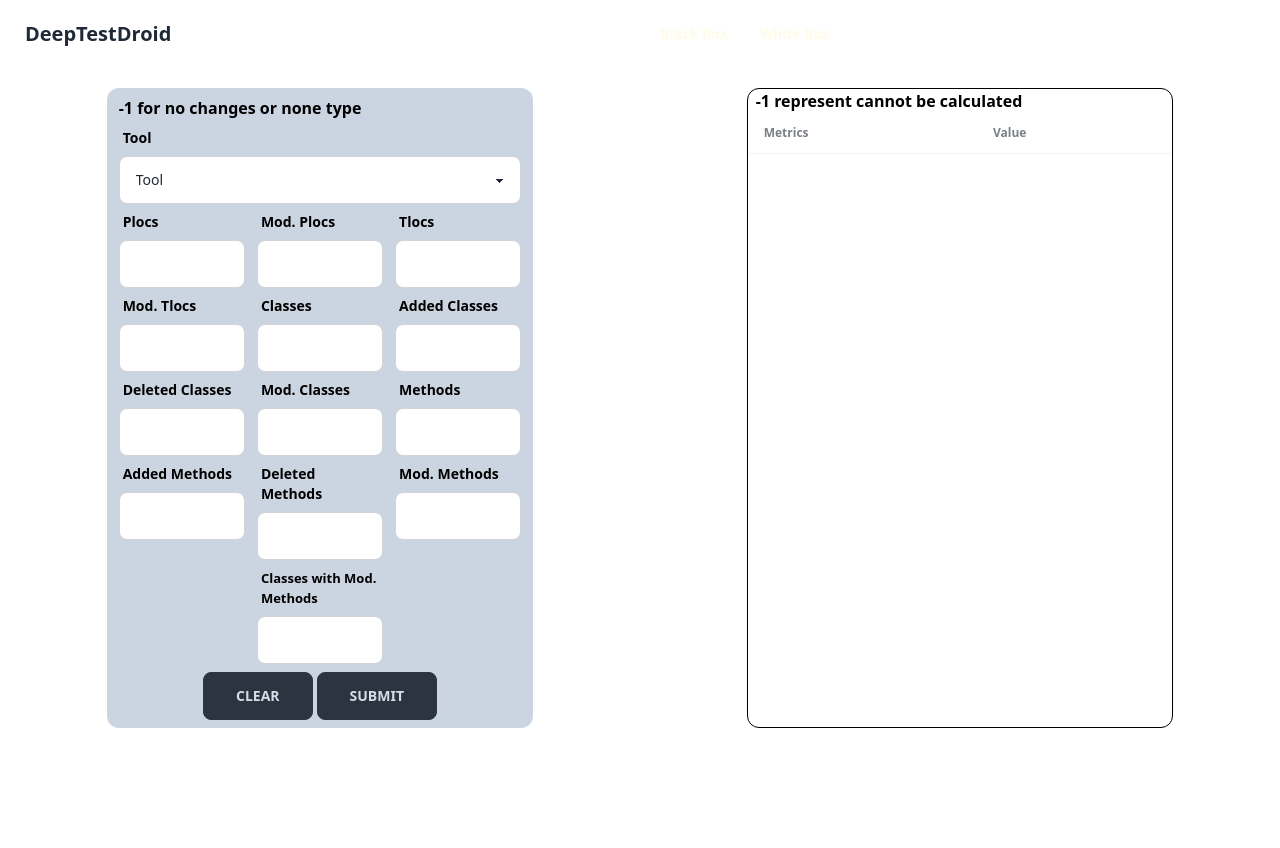
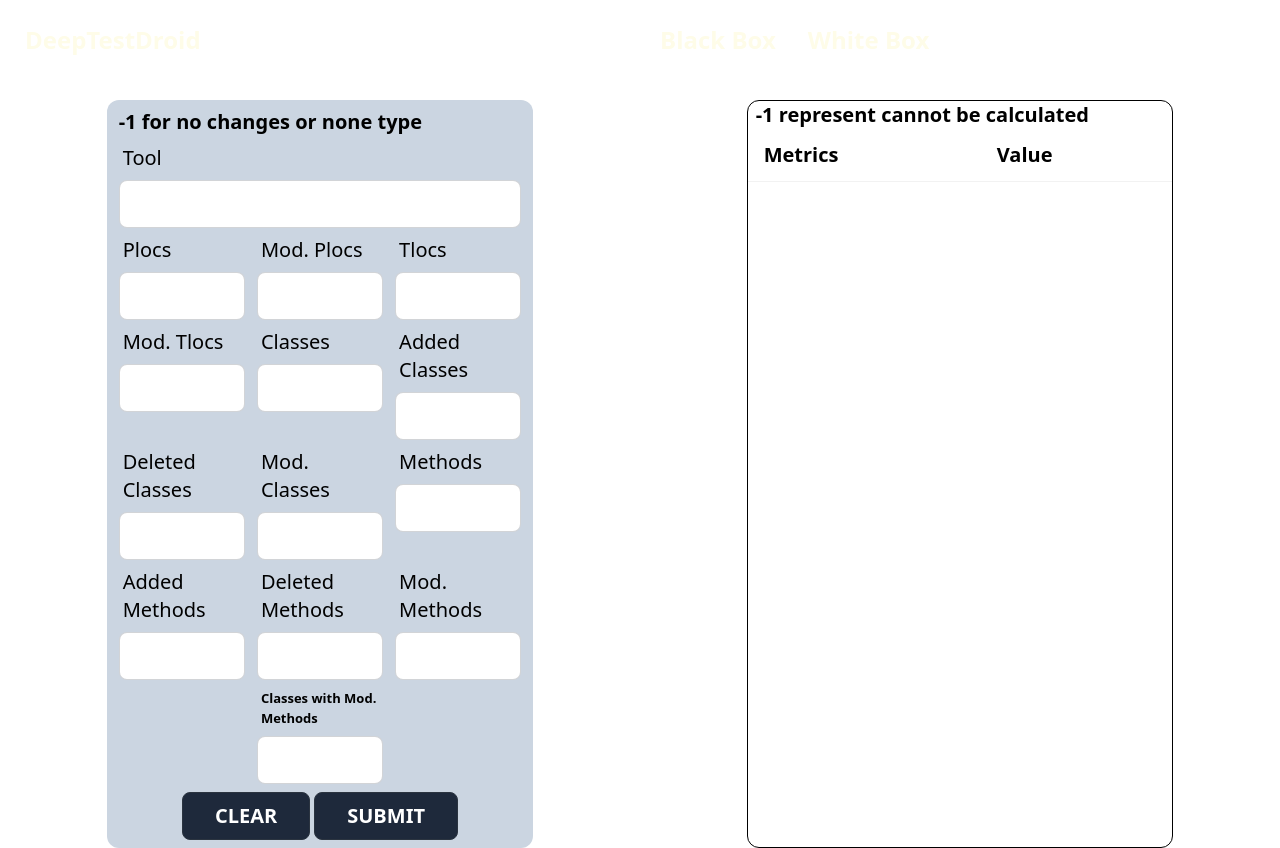
Before and after one commit to 434huzaifa/Capstone_Project, a Django app: page / in a window 1280 px wide. Before the commit the page ends 728 px from the top, so only its background shows below. Run offline with Django 4.2, Linux system fonts and the light colour scheme; lists and menus that the app fills with data are empty; some libraries are stand-ins or nearby versions.

Commit message:
tuk tak update

```diff
--- a/templates/base.html
+++ b/templates/base.html
@@ -36,12 +36,12 @@
 <body class="relative">
     <div class="navbar bg-base-100 mb-5 h-auto">
         <div class="navbar-start">
-          <a class="btn btn-ghost normal-case text-xl">DeepTestDroid</a>
+          <a class="btn btn-ghost normal-case text-2xl text-yellow-50">DeepTestDroid</a>
         </div>
         <div class="navbar-center hidden lg:flex">
           <ul class="menu menu-horizontal px-1">
-            <li class=" font-semibold text-yellow-50"><a href="{% url 'black' %}">Black Box</a></li>
-            <li class=" font-semibold text-yellow-50"><a href="{% url 'white' %}">White Box</a></li>
+            <li class="text-2xl font-semibold text-yellow-50"><a href="{% url 'black' %}">Black Box</a></li>
+            <li class="text-2xl font-semibold text-yellow-50"><a href="{% url 'white' %}">White Box</a></li>
           </ul>
         </div>
       </div>
@@ -151,7 +151,7 @@
                     for (const key in response) {
                         if (Object.hasOwnProperty.call(response, key)) {
                             const element = response[key];
-                            output+="<tr><td>"+key+"</td>"+"<td>"+element+"</td></tr>"
+                            output+=`<tr><td class="font-bold text-xl">${key}</td><td class="font-bold text-xl">${element}</td></tr>`
                         }
                     }
                     $("#row").html(output);
--- a/templates/black.html
+++ b/templates/black.html
@@ -18,7 +18,7 @@
         <div class="flex flex-col items-center" id="image-form">
             <img id="preview" class="h-[700px] w-[393px] mx-4 rounded-xl border border-solid border-black">
             <input required type="file" name="image" id="image" accept="image/*"
-                class="file-input w-full max-w-xs my-2">
+                class="file-input w-full max-w-xs my-2 text-white text-xl">
         </div>
         <div class="flex flex-col justify-around ">
             <div class="flex flex-col gap-7 text-black p-2 font-semibold  text-3xl bg-slate-200 rounded-xl">
--- a/templates/white.html
+++ b/templates/white.html
@@ -6,7 +6,7 @@
 
 {% block body %}
 <style>
-    .label-text ,p,td{
+    .label-text text-black text-xl ,p,td{
         color: black;
         font-weight: 600;
     }
@@ -20,113 +20,113 @@
 
 <div class="mt-3 flex justify-around ">
     <form class=" grid grid-cols-3 gap-x-3 px-3 w-1/3 bg-slate-300 rounded-xl p-2" id="form_2">
-        <p class="col-span-3">-1 for no changes or none type</p>
+        <p class="col-span-3 text-xl">-1 for no changes or none type</p>
         <div class="col-span-3 w-full">
             <label class="label">
-                <span class="label-text">Tool</span>
+                <span class="label-text text-black text-xl">Tool</span>
             </label>
-            <select class="select select-bordered w-full" name="tool">
-                <option disabled selected>Tool</option>
-                <option>Espresso</option>
-                <option>Robolectric</option>
-                <option>Robotium</option>
-                <option>Uiautomator</option>
+            <select class="select select-bordered w-full text-white text-xl" name="tool">
+                <option disabled selected class="text-white text-xl">Tool</option>
+                <option class="text-white text-xl">Espresso</option>
+                <option class="text-white text-xl">Robolectric</option>
+                <option class="text-white text-xl">Robotium</option>
+                <option class="text-white text-xl">Uiautomator</option>
             </select>
         </div>
 
         <div>
             <label class="label">
-                <span class="label-text"> Plocs</span>
+                <span class="label-text text-black text-xl"> Plocs</span>
             </label>
-            <input type="number" class="input input-bordered w-full " name="plocs"/>
+            <input type="number" class="input input-bordered font-bold text-xl w-full " name="plocs"/>
         </div>
         <div>
             <label class="label">
-                <span class="label-text"> Mod. Plocs</span>
+                <span class="label-text text-black text-xl"> Mod. Plocs</span>
             </label>
-            <input type="number" class="input input-bordered w-full " name="mplocs"/>
+            <input type="number" class="input input-bordered font-bold text-xl w-full " name="mplocs"/>
         </div>
         <div>
             <label class="label">
-                <span class="label-text"> Tlocs</span>
+                <span class="label-text text-black text-xl"> Tlocs</span>
             </label>
-            <input type="number" class="input input-bordered w-full " name="mtlocs"/>
+            <input type="number" class="input input-bordered font-bold text-xl w-full " name="mtlocs"/>
         </div>
         <div>
             <label class="label">
-                <span class="label-text"> Mod. Tlocs</span>
+                <span class="label-text text-black text-xl"> Mod. Tlocs</span>
             </label>
-            <input type="number" class="input input-bordered w-full "  name="tlocs"/>
+            <input type="number" class="input input-bordered font-bold text-xl w-full "  name="tlocs"/>
         </div>
         <div>
             <label class="label">
-                <span class="label-text"> Classes</span>
+                <span class="label-text text-black text-xl"> Classes</span>
             </label>
-            <input type="number" class="input input-bordered w-full " name="classes" />
+            <input type="number" class="input input-bordered font-bold text-xl w-full " name="classes" />
         </div>
         <div>
             <label class="label">
-                <span class="label-text"> Added Classes</span>
+                <span class="label-text text-black text-xl"> Added Classes</span>
             </label>
-            <input type="number" class="input input-bordered w-full " name="aclasses"/>
+            <input type="number" class="input input-bordered font-bold text-xl w-full " name="aclasses"/>
         </div>
         <div>
             <label class="label">
-                <span class="label-text"> Deleted Classes</span>
+                <span class="label-text text-black text-xl"> Deleted Classes</span>
             </label>
-            <input type="number" class="input input-bordered w-full " name="dclasses"/>
+            <input type="number" class="input input-bordered font-bold text-xl w-full " name="dclasses"/>
         </div>
         <div>
             <label class="label">
-                <span class="label-text"> Mod. Classes</span>
+                <span class="label-text text-black text-xl"> Mod. Classes</span>
             </label>
-            <input type="number" class="input input-bordered w-full " name="mclasses"/>
+            <input type="number" class="input input-bordered font-bold text-xl w-full " name="mclasses"/>
         </div>
         <div>
             <label class="label">
-                <span class="label-text"> Methods </span>
+                <span class="label-text text-black text-xl"> Methods </span>
             </label>
-            <input type="number" class="input input-bordered w-full " name="methods"/>
+            <input type="number" class="input input-bordered font-bold text-xl w-full " name="methods"/>
         </div>
         <div>
             <label class="label">
-                <span class="label-text"> Added Methods</span>
+                <span class="label-text text-black text-xl"> Added Methods</span>
             </label>
-            <input type="number" class="input input-bordered w-full " name="amethods"/>
+            <input type="number" class="input input-bordered font-bold text-xl w-full " name="amethods"/>
         </div>
         <div>
             <label class="label">
-                <span class="label-text"> Deleted Methods</span>
+                <span class="label-text text-black text-xl"> Deleted Methods</span>
             </label>
-            <input type="number" class="input input-bordered w-full " name="dmethods"/>
+            <input type="number" class="input input-bordered font-bold text-xl w-full " name="dmethods"/>
         </div>
         <div>
             <label class="label">
-                <span class="label-text"> Mod. Methods</span>
+                <span class="label-text text-black text-xl"> Mod. Methods</span>
             </label>
-            <input type="number" class="input input-bordered w-full " name="mmethods"/>
+            <input type="number" class="input input-bordered font-bold text-xl w-full " name="mmethods"/>
         </div>
         <div class="col-start-2">
             <label class="label">
-                <span class="label-text " style="font-size: small;"> Classes with Mod. Methods</span>
+                <span class="label-text text-black font-semibold " style="font-size: small;"> Classes with Mod. Methods</span>
             </label>
-            <input type="number" class="input input-bordered w-full text-white" name="cmmethods" />
+            <input type="number" class="input input-bordered font-bold text-xl w-full text-white" name="cmmethods" />
         </div>
         <div class="mt-2 rounded-xl flex justify-center items-center gap-1 col-span-3">
-            <button class="btn btn-neutral btn-md px-8" id="clear" type="reset">Clear</button>
-            <button class="btn btn-neutral btn-md px-8" id="form_button" type="button">Submit</button>
+            <button class="btn btn-neutral btn-md px-8 text-white bg-slate-800 text-xl" id="clear" type="reset">Clear</button>
+            <button class="btn btn-neutral btn-md px-8 text-white bg-slate-800 text-xl" id="form_button" type="button">Submit</button>
         </div>
 
     </form>
 
     <div class="overflow-x-auto border border-black border-solid rounded-xl w-1/3">
-        <p class="col-span-3 ml-2">-1 represent cannot be calculated</p>
+        <p class="col-span-3 ml-2 text-xl">-1 represent cannot be calculated</p>
         <table class="table">
             <!-- head -->
             <thead>
                 <tr>
-                    <th>Metrics</th>
-                    <th>Value</th>
+                    <th class="text-xl font-semibold text-black">Metrics</th>
+                    <th class="text-xl font-semibold text-black">Value</th>
                 </tr>
             </thead>
             <tbody id="row">
```
Also changed, not shown: DeepTestDroid/views.py (+21 -21 lines).
